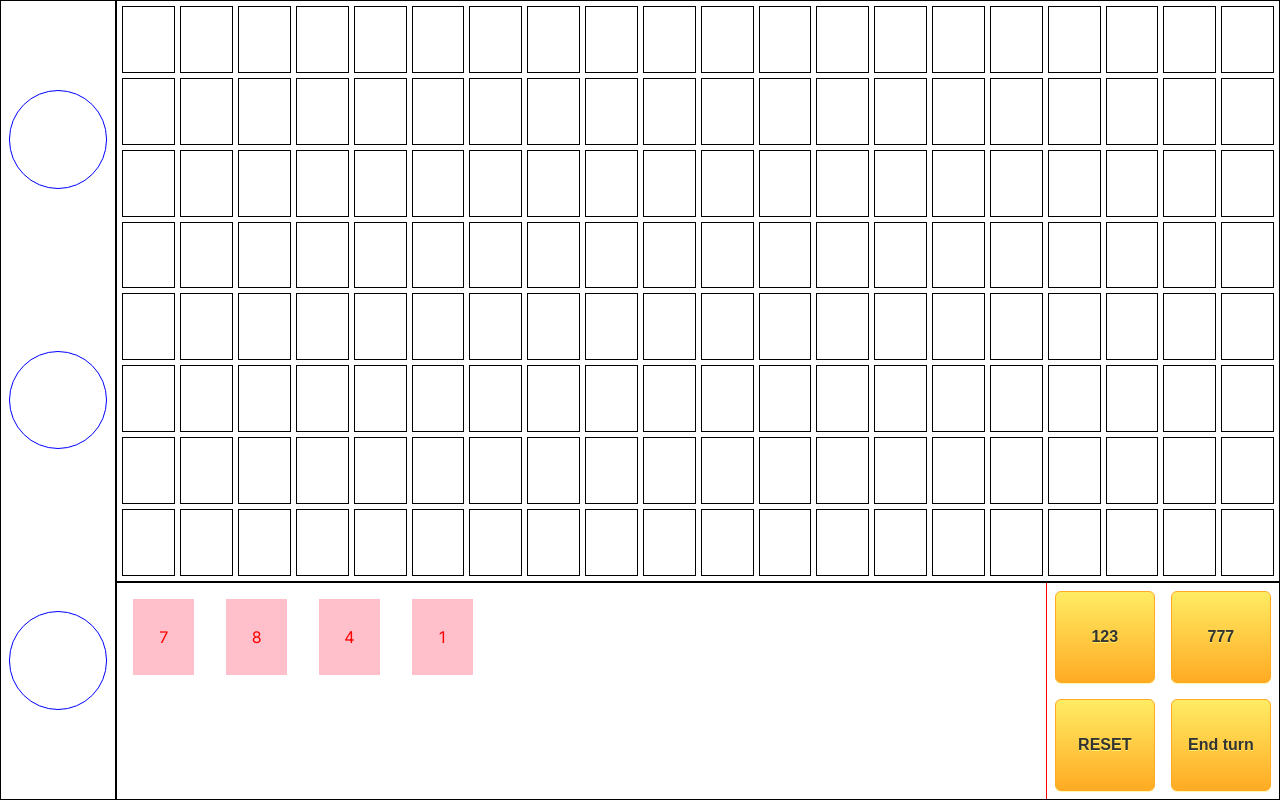
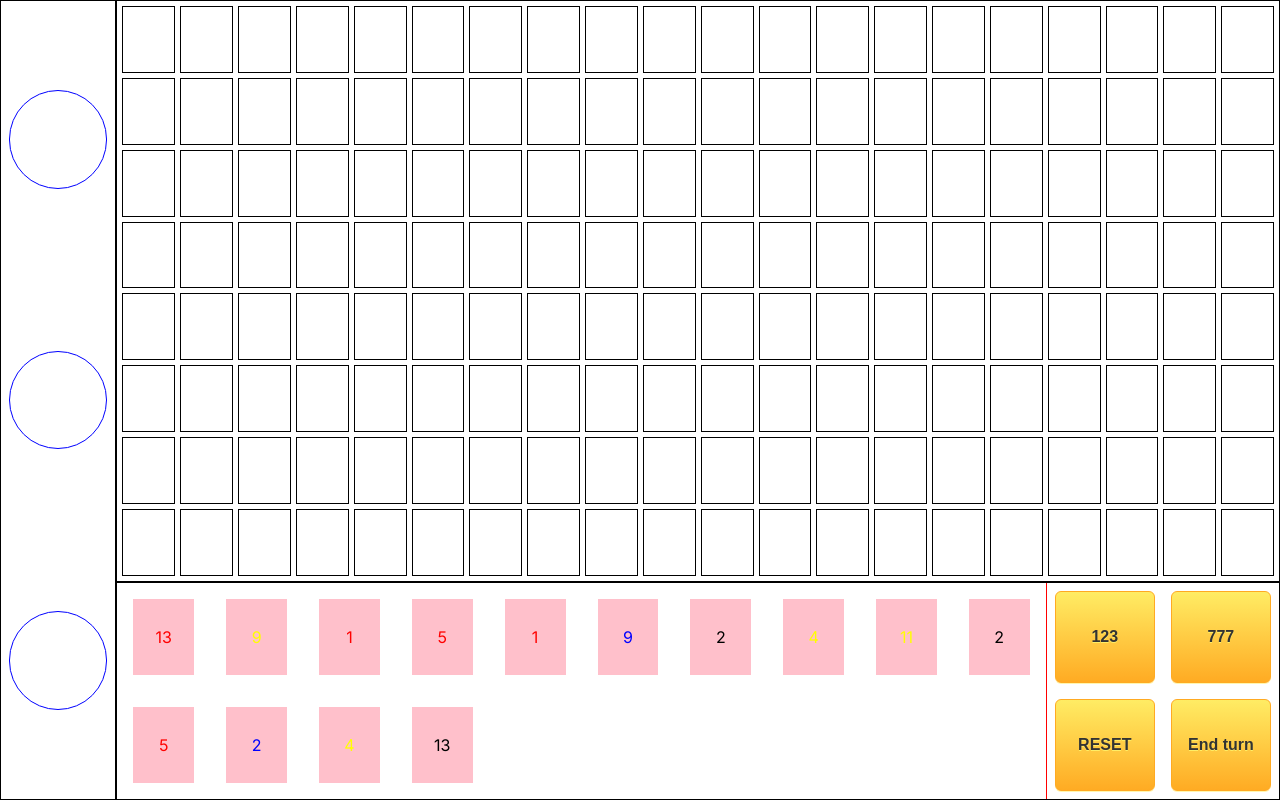
Before and after one commit to vladbyk89/my-rummikub-NextJs, a Next.js app: page /game in a window 1280 px wide. Built offline with nearby package versions, Linux system fonts and the light colour scheme.

Commit message:
creating deck and players hand

```diff
--- a/src/app/game/components/Board.tsx
+++ b/src/app/game/components/Board.tsx
@@ -1,7 +1,6 @@
 import React from "react";
 import { selectBoard } from "@/redux/features/board/boardSlice";
 import { useAppSelector } from "@/redux/hooks";
-import { useDrop } from "react-dnd";
 
 export default function Board() {
   const boardArr = useAppSelector(selectBoard);
--- a/src/app/game/components/Square.tsx
+++ b/src/app/game/components/Square.tsx
@@ -2,6 +2,7 @@ import React from "react";
 import { useDrop } from "react-dnd";
 import { useAppDispatch } from "@/redux/hooks";
 import { moveTile } from "@/redux/features/board/boardSlice";
+import { removeTileFromDeck } from "@/redux/features/deck/deckSlice";
 import { TileType } from "./Tile";
 
 interface SquareProps {
@@ -28,6 +29,7 @@ export default function Square({ index }: SquareProps) {
           ),
         })
       );
+      dispatch(removeTileFromDeck(33));
     },
 
     collect: (monitor) => ({
--- a/src/app/game/page.tsx
+++ b/src/app/game/page.tsx
@@ -1,5 +1,6 @@
 "use client";
 
+// ** Styles
 import "../styles/GamePage.scss";
 import "../styles/Buttons.scss";
 
@@ -7,10 +8,56 @@ import "../styles/Buttons.scss";
 import { DndProvider } from "react-dnd";
 import { HTML5Backend } from "react-dnd-html5-backend";
 
+// ** Custom components
 import Board from "./components/Board";
 import Tile from "./components/Tile";
 
+// ** redux
+import { DispatchType, useAppDispatch, useAppSelector } from "@/redux/hooks";
+import {
+  selectdeck,
+  removeTileFromDeck,
+} from "@/redux/features/deck/deckSlice";
+import { useEffect, useState } from "react";
+import { selectPlayers } from "@/redux/features/players/playersSlice";
+
+// ** Types
+import { PlayerType } from "@/redux/features/players/playersSlice";
+
 export default function GamePage() {
+  // Hooks
+  const dispatch = useAppDispatch();
+  const deckStore = useAppSelector(selectdeck);
+  const playersStore = useAppSelector(selectPlayers);
+
+  // Use State
+  const [players, setPlayers] = useState<PlayerType>({
+    userName: "vladb89",
+    hand: [],
+  });
+
+  const createPlayerHand = (deck: JSX.Element[]) => {
+    const playersHand = [];
+
+    for (let i = 0; i < 14; i++) {
+      const randomDeckIndex = Math.floor(Math.random() * deck.length);
+
+      const tile = deck.at(randomDeckIndex) as JSX.Element;
+
+      playersHand.push(tile);
+
+      dispatch(removeTileFromDeck(randomDeckIndex));
+    }
+
+    return playersHand;
+  };
+
+  useEffect(() => {
+    setPlayers(
+      (prev) => (prev = { ...prev, hand: createPlayerHand(deckStore) })
+    );
+    console.log(createPlayerHand(deckStore));
+  }, []);
 
   return (
     <main className="gamePage">
@@ -21,12 +68,7 @@ export default function GamePage() {
       </section>
       <DndProvider backend={HTML5Backend}>
         <section className="playerHand">
-          <div className="tiles">
-            <Tile color="red" value={7} />
-            <Tile color="red" value={8} />
-            <Tile color="red" value={4} />
-            <Tile color="red" value={1} />
-          </div>
+          <div className="tiles">{players.hand}</div>
           <div className="actionButtons">
             <button className="buttonStyleTwo">123</button>
             <button className="buttonStyleTwo">777</button>
--- a/src/app/page.tsx
+++ b/src/app/page.tsx
@@ -1,11 +1,21 @@
+"use client";
+
 import "./styles/Buttons.scss";
 import ProfileLink from "@/components/Home/ProfileLink";
+import { useRouter } from "next/navigation";
 
-export default async function Home() {
+export default function Home() {
+  const router = useRouter();
+
   return (
     <main className="w-full h-full flex justify-center items-center bg-center bg-no-repeat bg-cover bg-main">
       <ProfileLink />
-      <button className="buttonStyleOne">Play Now</button>
+      <button
+        onClick={() => router.replace("/game")}
+        className="buttonStyleOne"
+      >
+        Play Now
+      </button>
     </main>
   );
 }
--- a/src/redux/features/board/boardSlice.tsx
+++ b/src/redux/features/board/boardSlice.tsx
@@ -20,7 +20,6 @@ export const board = createSlice({
     moveTile: (state, action) => {
       const { squareIndex, newDiv } = action.payload;
       state.value[squareIndex] = newDiv;
-      //   console.log(state.value[squareIndex]);
     },
   },
 });
--- /dev/null
+++ b/src/redux/features/deck/deckSlice.tsx
@@ -0,0 +1,46 @@
+import { RootState } from "@/redux/store";
+import { PayloadAction, createSlice } from "@reduxjs/toolkit";
+import Tile from "@/app/game/components/Tile";
+
+const createDeck = () => {
+  try {
+    const colors = ["black", "red", "blue", "yellow"];
+    const deck: JSX.Element[] = [];
+
+    for (let j = 1; j < 3; j++) {
+      const jocker = <Tile key={deck.length} value={0} color="purpel" />;
+      deck.push(jocker);
+
+      colors.forEach((color) => {
+        for (let i = 1; i <= 13; i++) {
+          const tile = <Tile key={deck.length} value={i} color={color} />;
+          deck.push(tile);
+        }
+      });
+    }
+
+    return deck;
+  } catch (error) {
+    console.error(error);
+    return [];
+  }
+};
+
+const initialState = { value: createDeck() };
+
+export const deck = createSlice({
+  name: "deck",
+  initialState,
+  reducers: {
+    removeTileFromDeck: (state, action) => {
+      const index  = action.payload;
+      state.value.splice(index, 1);
+    },
+  },
+});
+
+export const { removeTileFromDeck } = deck.actions;
+
+export const selectdeck = (state: RootState) => state.deck.value;
+
+export default deck.reducer;
--- a/src/redux/features/players/playersSlice.tsx
+++ b/src/redux/features/players/playersSlice.tsx
@@ -1,15 +1,21 @@
 import { RootState } from "@/redux/store";
 import { createSlice } from "@reduxjs/toolkit";
 
-type PlayerType = {
+export interface PlayerType {
   userName: string;
+  hand: JSX.Element[];
 };
 
-interface SliceType {
+interface StateStype {
   value: PlayerType[];
 }
 
-const initialState: SliceType = {
+const initPlayerOne: PlayerType = {
+  userName: "vladb89",
+  hand: []
+};
+
+const initialState: StateStype = {
   value: [],
 };
 
--- a/src/redux/hooks.ts
+++ b/src/redux/hooks.ts
@@ -3,3 +3,4 @@ import type { RootState, AppDispatch } from "./store";
 
 export const useAppDispatch = () => useDispatch<AppDispatch>();
 export const useAppSelector: TypedUseSelectorHook<RootState> = useSelector;
+export type DispatchType = typeof useAppDispatch
--- a/src/redux/store.ts
+++ b/src/redux/store.ts
@@ -2,12 +2,14 @@ import { configureStore } from "@reduxjs/toolkit";
 import userReducer from "./features/user/userSlice";
 import playerReducer from "./features/players/playersSlice";
 import boardReducer from "./features/board/boardSlice";
+import deckReducer from "./features/deck/deckSlice";
 
 export const store = configureStore({
   reducer: {
     user: userReducer,
     players: playerReducer,
     board: boardReducer,
+    deck: deckReducer,
   },
   devTools: process.env.NODE_ENV !== "production", // look up usage
   middleware: (getDefaultMiddleware) =>
```
Also changed, not shown: src/helpers/generate.ts (added, +28 -0 lines), src/models/Board.tsx (added, +19 -0 lines).
